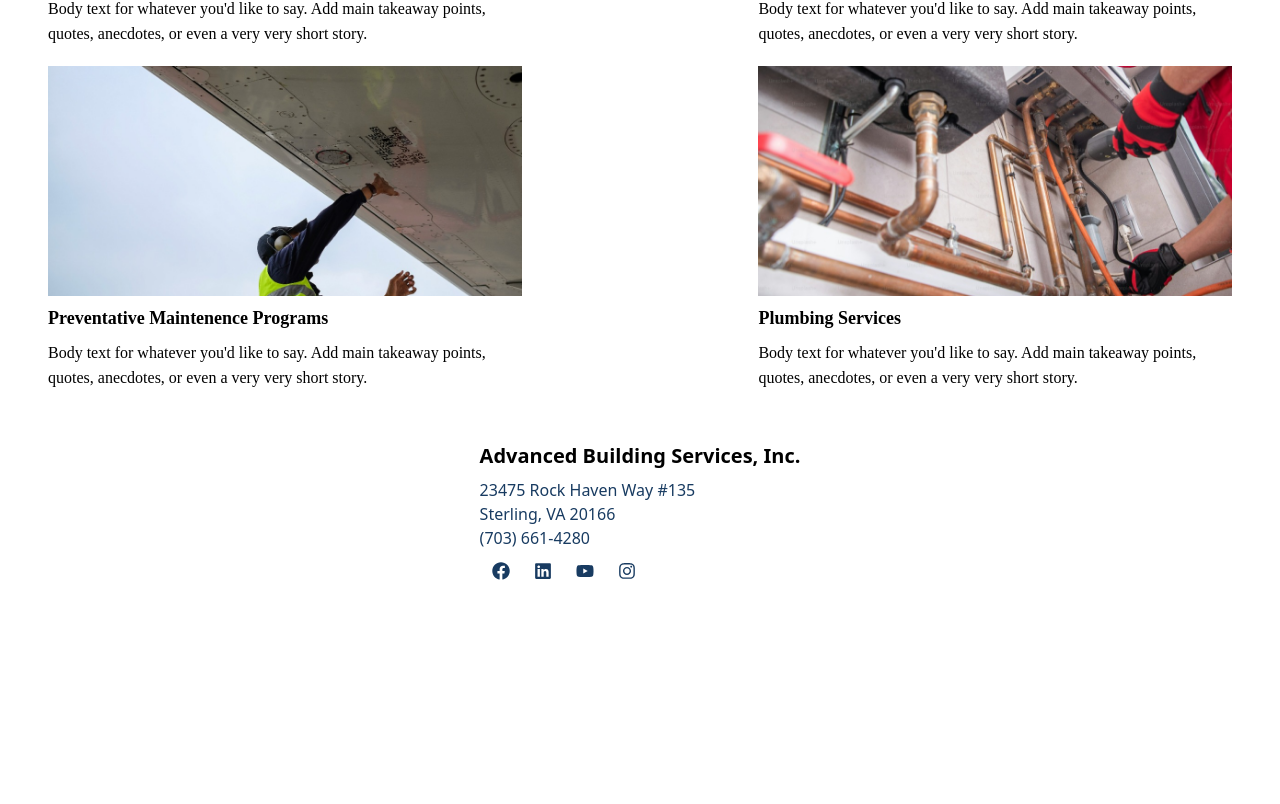
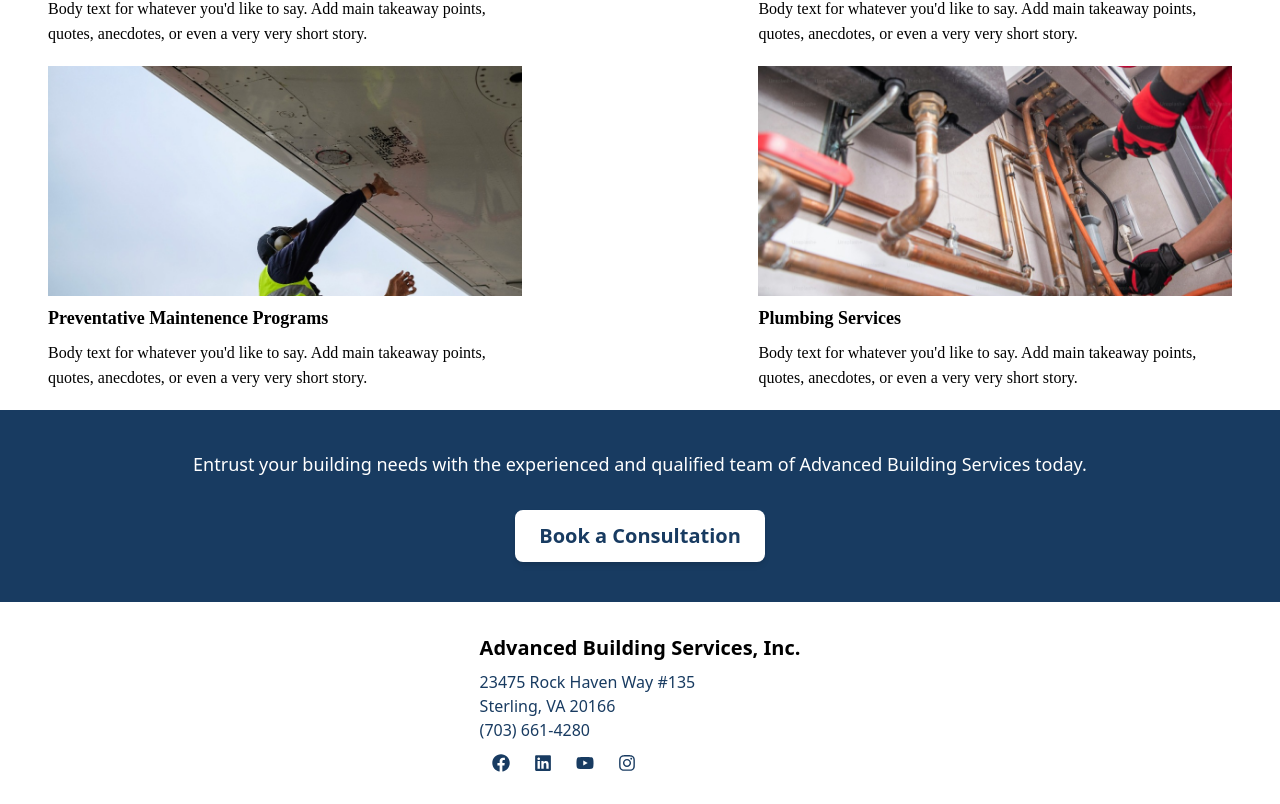
Before and after one commit to vishnu-anantatmula/absi-website, a React (Vite) app: page / in a window 1280 px wide. Shown: the part 2123-2927 px from the top of the page. Before the commit the page ends 2735 px from the top, so only its background shows below. Built offline with nearby package versions, Linux system fonts and the light colour scheme.

Commit message:
Book a Consultation section added.

```diff
--- a/src/Components/FooterSection/Footer.tsx
+++ b/src/Components/FooterSection/Footer.tsx
@@ -1,17 +1,9 @@
-import { FooterIcons } from './FooterIcons';
+import { MobileSection } from './MobileSection';
 
 export function Footer() {
   return (
     <div className="flex py-8">
-      <div className="m-auto">
-        <h1 className="font-bold text-xl mb-2">
-          Advanced Building Services, Inc.
-        </h1>
-        <p className="text-blue-950">23475 Rock Haven Way #135</p>
-        <p className="text-blue-950">Sterling, VA 20166</p>
-        <p className="text-blue-950">(703) 661-4280</p>
-        <FooterIcons />
-      </div>
+      <MobileSection />
     </div>
   );
 }
--- /dev/null
+++ b/src/Components/FooterSection/MobileSection.tsx
@@ -0,0 +1,15 @@
+import { FooterIcons } from './FooterIcons';
+
+export function MobileSection() {
+  return (
+    <div className="m-auto">
+      <h1 className="font-bold text-xl mb-2">
+        Advanced Building Services, Inc.
+      </h1>
+      <p className="text-blue-950">23475 Rock Haven Way #135</p>
+      <p className="text-blue-950">Sterling, VA 20166</p>
+      <p className="text-blue-950">(703) 661-4280</p>
+      <FooterIcons />
+    </div>
+  );
+}
--- /dev/null
+++ b/src/Components/HomeSection/Consultations.tsx
@@ -0,0 +1,15 @@
+type Props = {
+  description: string;
+  buttonText: string;
+};
+
+export function Consultations({ description, buttonText }: Props) {
+  return (
+    <div className="grid place-items-center bg-blue-950 text-white py-10 gap-8 px-6">
+      <p className="text-center text-lg">{description}</p>
+      <button className="font-semibold bg-white py-3 px-6 rounded-lg shadow-md basis-full text-blue-950 text-xl">
+        {buttonText}
+      </button>
+    </div>
+  );
+}
--- a/src/Pages/Home.tsx
+++ b/src/Pages/Home.tsx
@@ -3,6 +3,7 @@ import { Booking } from '../Components/HomeSection/Booking';
 import { Banner } from '../Components/HomeSection/Banner';
 import { About } from '../Components/HomeSection/About';
 import { Menu } from './Menu';
+import { Consultations } from '../Components/HomeSection/Consultations';
 import Services from '../Components/ServicesSection/Services';
 import CustomerExperience from '../Components/CustomerExperience/CustomerExperience';
 
@@ -12,6 +13,11 @@ type Props = {
 };
 
 export function Home({ isOpen, setIsOpen }: Props) {
+  const description = [
+    'Entrust your building needs with the experienced and qualified team of Advanced Building Services today.',
+    'We offer free consultations!',
+  ];
+
   if (isOpen) return <Menu isOpen={isOpen} setIsOpen={setIsOpen} />;
 
   return (
@@ -42,6 +48,10 @@ export function Home({ isOpen, setIsOpen }: Props) {
       </div>
       <CustomerExperience />
       <Services />
+      <Consultations
+        description={description[0]}
+        buttonText="Book a Consultation"
+      />
     </div>
   );
 }
```
